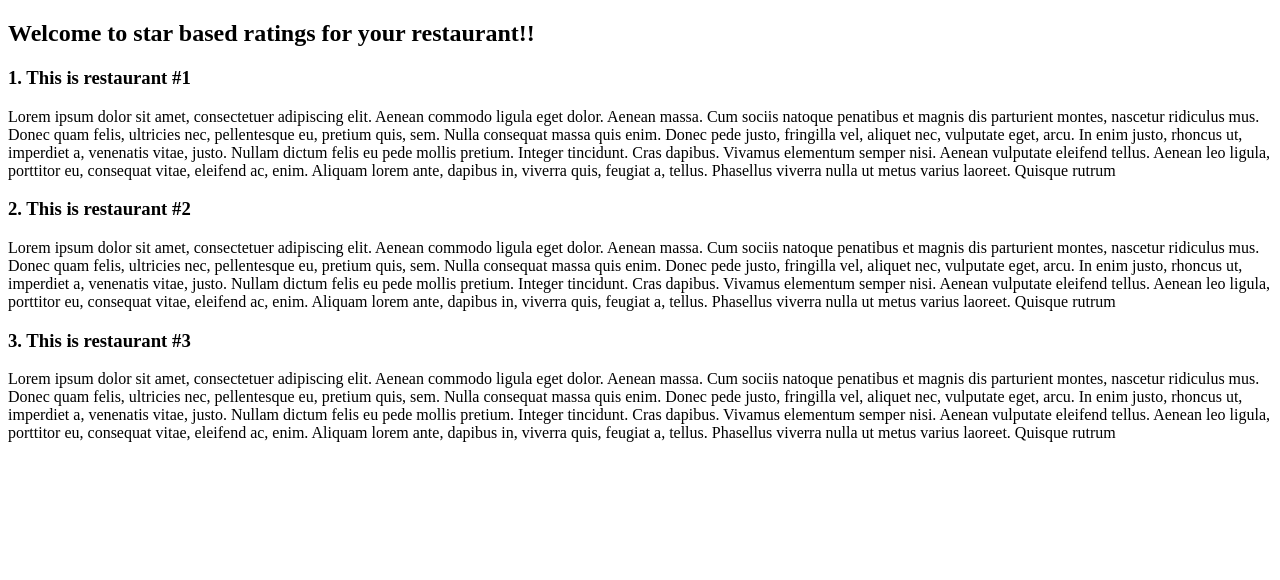
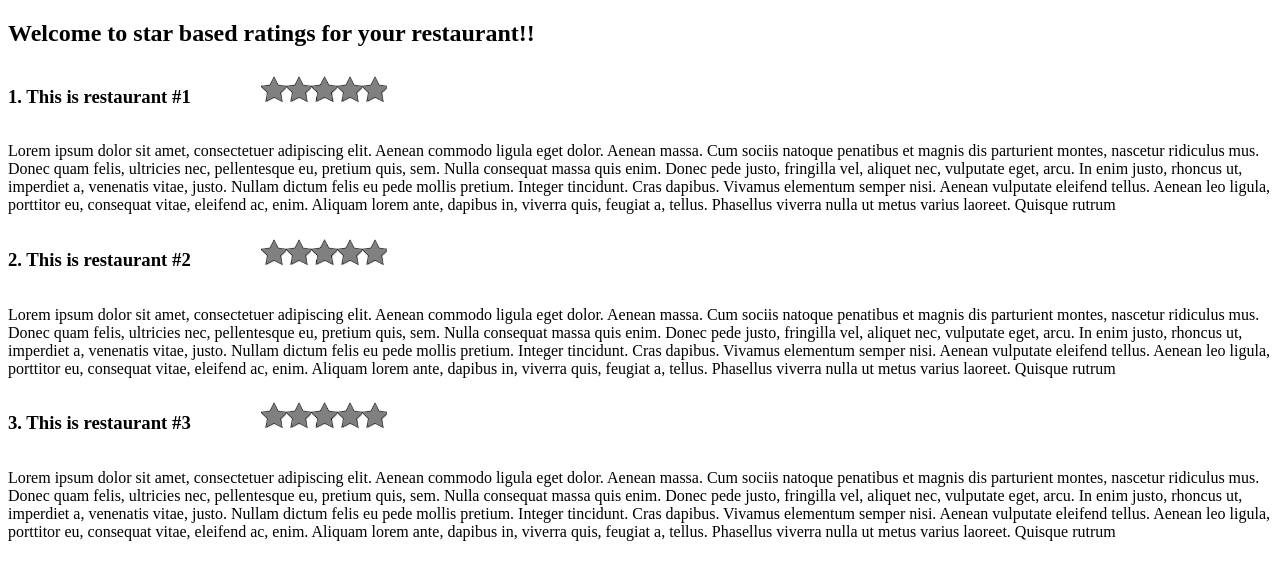
Before and after one commit to namratahonnavar/rate_my_restaurant, a plain HTML site: page index.html in a window 1280 px wide. Drawn offline with Linux system fonts and the light colour scheme.

Commit message:
placed stars right next to the restaurants

```diff
--- a/index.html
+++ b/index.html
@@ -2,14 +2,15 @@
 <html>
 <head>
 	<title>Star based rating</title>
+	<link rel="stylesheet" type="text/css" href="style.css">
 </head>
 <body>
 	<h2>Welcome to star based ratings for your restaurant!!</h2>
-	<h3>1. This is restaurant #1</h3>
+	<h3>1. This is restaurant #1</h3><img id="starz"src="images/no_star.png"><img id="starz"src="images/no_star.png"><img id="starz"src="images/no_star.png"><img id="starz"src="images/no_star.png"><img id="starz"src="images/no_star.png">
 	<p>Lorem ipsum dolor sit amet, consectetuer adipiscing elit. Aenean commodo ligula eget dolor. Aenean massa. Cum sociis natoque penatibus et magnis dis parturient montes, nascetur ridiculus mus. Donec quam felis, ultricies nec, pellentesque eu, pretium quis, sem. Nulla consequat massa quis enim. Donec pede justo, fringilla vel, aliquet nec, vulputate eget, arcu. In enim justo, rhoncus ut, imperdiet a, venenatis vitae, justo. Nullam dictum felis eu pede mollis pretium. Integer tincidunt. Cras dapibus. Vivamus elementum semper nisi. Aenean vulputate eleifend tellus. Aenean leo ligula, porttitor eu, consequat vitae, eleifend ac, enim. Aliquam lorem ante, dapibus in, viverra quis, feugiat a, tellus. Phasellus viverra nulla ut metus varius laoreet. Quisque rutrum</p>
-	<h3>2. This is restaurant #2</h3>
+	<h3>2. This is restaurant #2</h3><img id="starz"src="images/no_star.png"><img id="starz"src="images/no_star.png"><img id="starz"src="images/no_star.png"><img id="starz"src="images/no_star.png"><img id="starz"src="images/no_star.png">
 	<p>Lorem ipsum dolor sit amet, consectetuer adipiscing elit. Aenean commodo ligula eget dolor. Aenean massa. Cum sociis natoque penatibus et magnis dis parturient montes, nascetur ridiculus mus. Donec quam felis, ultricies nec, pellentesque eu, pretium quis, sem. Nulla consequat massa quis enim. Donec pede justo, fringilla vel, aliquet nec, vulputate eget, arcu. In enim justo, rhoncus ut, imperdiet a, venenatis vitae, justo. Nullam dictum felis eu pede mollis pretium. Integer tincidunt. Cras dapibus. Vivamus elementum semper nisi. Aenean vulputate eleifend tellus. Aenean leo ligula, porttitor eu, consequat vitae, eleifend ac, enim. Aliquam lorem ante, dapibus in, viverra quis, feugiat a, tellus. Phasellus viverra nulla ut metus varius laoreet. Quisque rutrum</p>
-	<h3>3. This is restaurant #3</h3>
+	<h3>3. This is restaurant #3</h3><img id="starz"src="images/no_star.png"><img id="starz"src="images/no_star.png"><img id="starz"src="images/no_star.png"><img id="starz"src="images/no_star.png"><img id="starz"src="images/no_star.png">
 	<p>Lorem ipsum dolor sit amet, consectetuer adipiscing elit. Aenean commodo ligula eget dolor. Aenean massa. Cum sociis natoque penatibus et magnis dis parturient montes, nascetur ridiculus mus. Donec quam felis, ultricies nec, pellentesque eu, pretium quis, sem. Nulla consequat massa quis enim. Donec pede justo, fringilla vel, aliquet nec, vulputate eget, arcu. In enim justo, rhoncus ut, imperdiet a, venenatis vitae, justo. Nullam dictum felis eu pede mollis pretium. Integer tincidunt. Cras dapibus. Vivamus elementum semper nisi. Aenean vulputate eleifend tellus. Aenean leo ligula, porttitor eu, consequat vitae, eleifend ac, enim. Aliquam lorem ante, dapibus in, viverra quis, feugiat a, tellus. Phasellus viverra nulla ut metus varius laoreet. Quisque rutrum</p>
 </body>
 </html>
--- a/style.css
+++ b/style.css
@@ -0,0 +1,8 @@
+ img{
+ 	width: 2%;
+ }
+
+ h3{
+ 	width: 20%;
+ 	display: inline-block;
+ }
```
Also changed, not shown: images/half_star.png (added), images/no_star.png (added), images/star.png (added).
